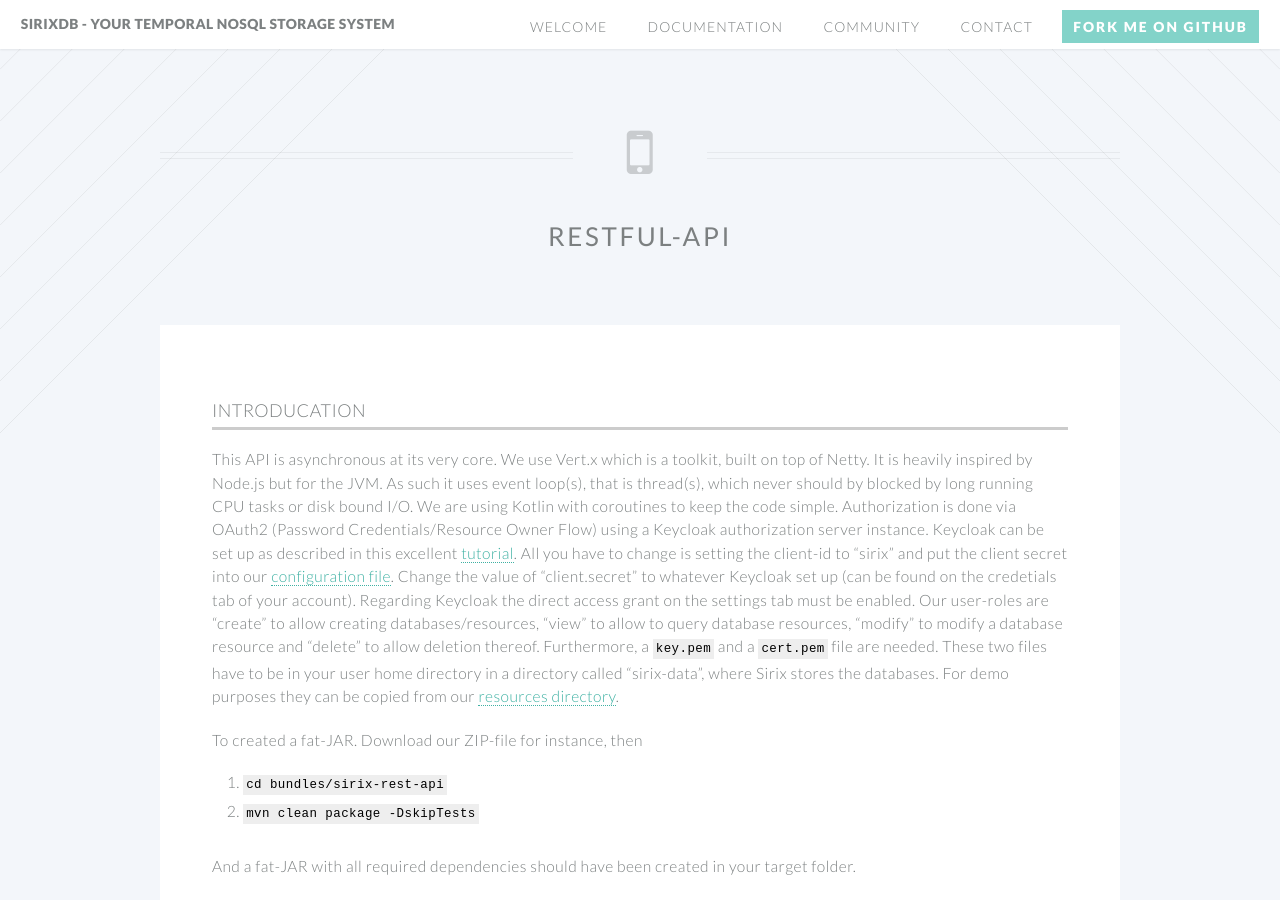
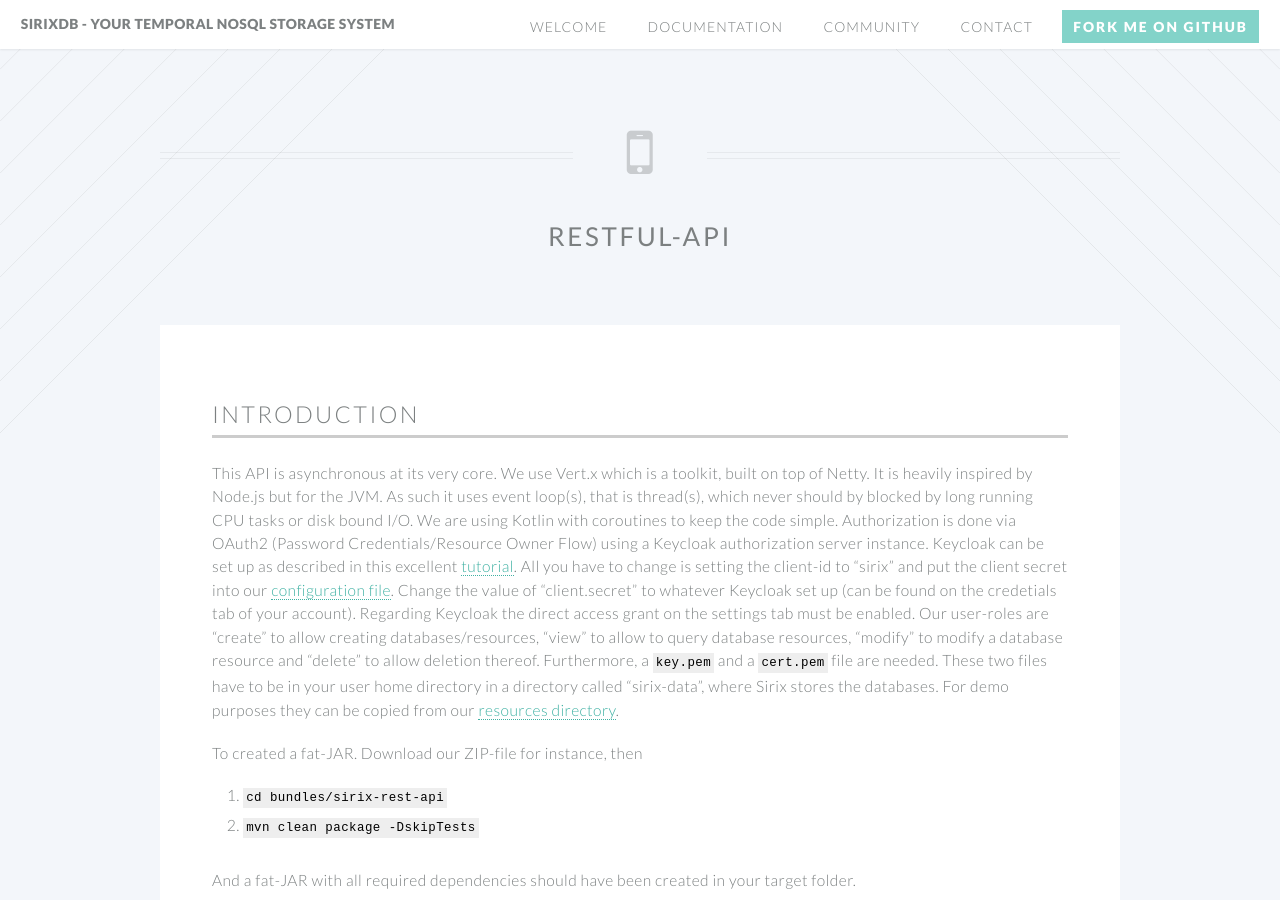
Before and after one commit to sirixdb/sirixdb.github.io, a Jekyll site: the page built from rest-api.md, in a window 1280 px wide and 900 px high. Built offline with Jekyll 4.4.1, drawn with Linux system fonts in a browser that asks for light colours; our own code applies the rules of GitHub Pages for plain Markdown files.

Commit message:
Update rest-api.md

```diff
--- a/rest-api.md
+++ b/rest-api.md
@@ -3,7 +3,7 @@
 doctitle: RESTful-API
 ---
 
-### Introducation
+## Introduction
 This API is asynchronous at its very core. We use Vert.x which is a toolkit, built on top of Netty. It is heavily inspired by Node.js but for the JVM. As such it uses event loop(s), that is thread(s), which never should by blocked by long running CPU tasks or disk bound I/O. We are using Kotlin with coroutines to keep the code simple.
 Authorization is done via OAuth2 (Password Credentials/Resource Owner Flow) using a Keycloak authorization server instance. Keycloak can be set up as described in this excellent [tutorial](
 https://piotrminkowski.wordpress.com/2017/09/15/building-secure-apis-with-vert-x-and-oauth2/).
```
